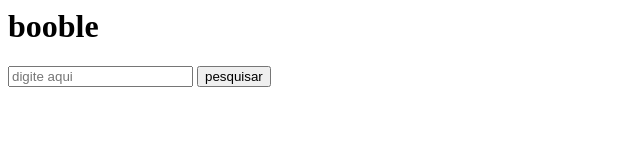
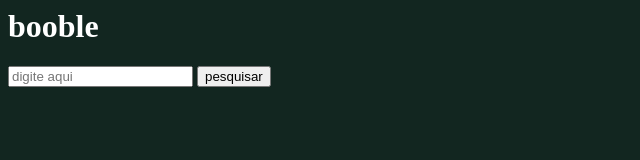
Before and after one commit to Vitorugz/meu-projeto, a plain HTML site: page index.html in a window 1280 px wide. Shown: the whole page, without its empty margins (0-640 px from the left). Drawn offline with Linux system fonts and the light colour scheme.

Commit message:
adicionando estilos

```diff
--- a/index.html
+++ b/index.html
@@ -5,6 +5,7 @@
     <meta http-equiv="X-UA-Compatible" content="IE=edge">
     <meta name="viewport" content="width=device-width, initial-scale=1.0">
     <title>Search</title>
+    <link rel="stylesheet" href="./style.css" >
 </head>
 
 <body>
--- /dev/null
+++ b/style.css
@@ -0,0 +1,7 @@
+h1 {
+    color: white;
+}
+
+body {
+    background-color: #122620;
+}
```
